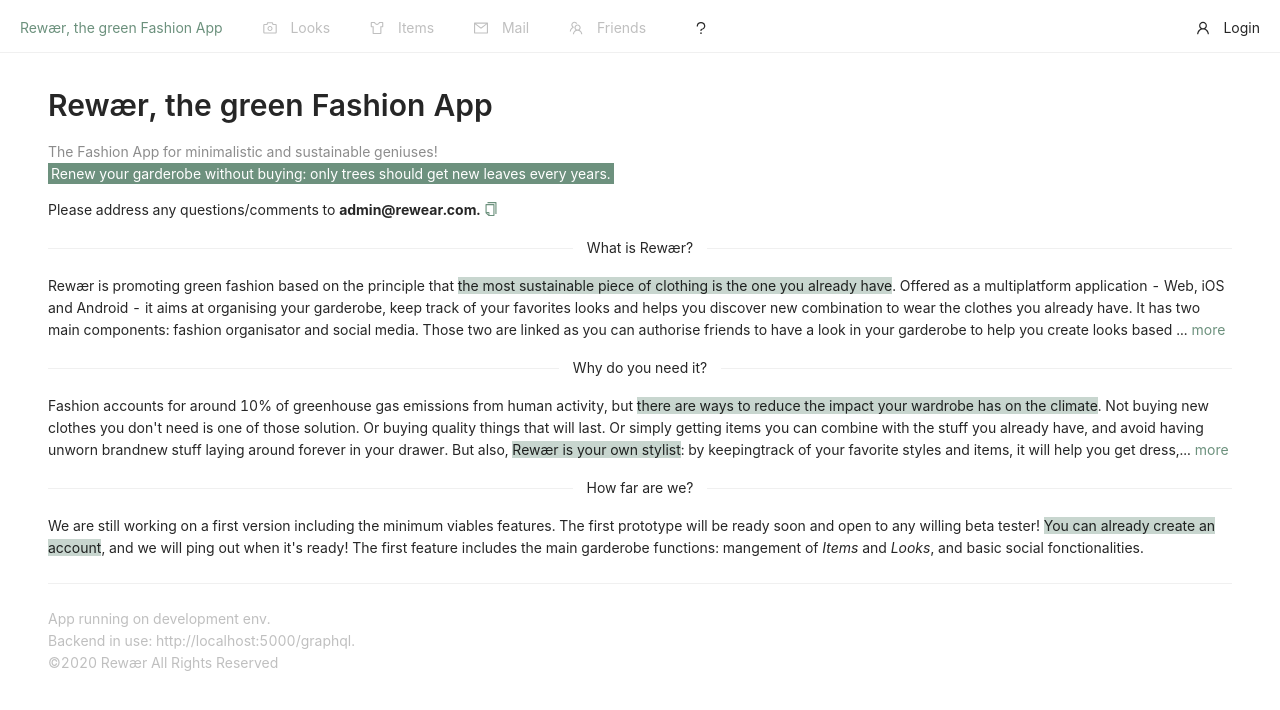
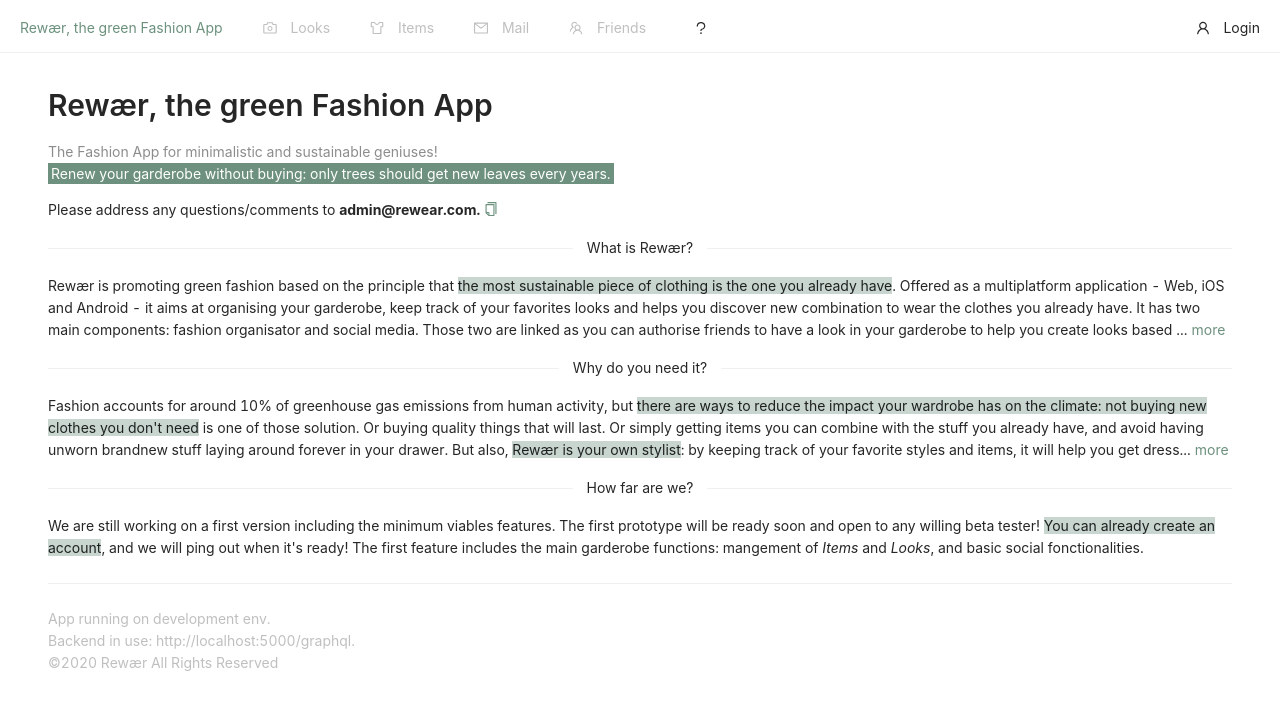
Before and after one commit to vanStaen/rewaer_frontend, a React (Create React App) app: page /info in a window 1280 px wide. Shown: the top 710 px of the page. Built offline with nearby package versions, Linux system fonts and the light colour scheme.

Commit message:
info update

```diff
--- a/src/pages/Info.js
+++ b/src/pages/Info.js
@@ -49,15 +49,15 @@ class InfoPage extends Component {
         <Paragraph ellipsis={{ rows: 3, expandable: true, symbol: "more" }}>
         Fashion accounts for around 10% of greenhouse gas emissions from human activity,
         but <span style={{ background: "#C8D6CF" }}>
-        there are ways to reduce the impact your wardrobe has on the climate</span>. Not buying
-        new clothes you don't need is one of those solution. Or buying quality things that will last.
+        there are ways to reduce the impact your wardrobe has on the climate: not buying
+        new clothes you don't need</span> is one of those solution. Or buying quality things that will last.
         Or simply getting items you can combine with the stuff you already have, and avoid having unworn
         brandnew stuff laying around forever in your drawer. But also, {" "}
         <span style={{ background: "#C8D6CF" }}>
           Rewær is your own stylist
-        </span>: by keepingtrack of your favorite styles and items, it will help you get dress,
-        wear stuff you like but never think
-        of wearing, and get your friends to help! Wihtout buying anything new, you will rediscover your own
+        </span>: by keeping track of your favorite styles and items, it will help you get dress,
+        to style items you like and own but never think of wearing - or know how to wear;
+        and get your friends to help you with it! Without buying anything new, you will rediscover your own
         clothes, and have the feeling of a brand new garderobe, without spending a cent!{" "}
         </Paragraph>
 
@@ -73,6 +73,15 @@ class InfoPage extends Component {
           the main garderobe functions: mangement of <em>Items</em> and <em>Looks</em>, and basic
           social fonctionalities.
         </Paragraph>
+
+        {/*
+        <Divider orientation="left" plain>
+          How does it work?
+        </Divider>
+        <Paragraph>
+          https://www.sustainablefashionmatterz.com/what-is-sustainable-fashion
+        </Paragraph>
+        */}
 
         {/*
         <Divider orientation="left" plain>
```
